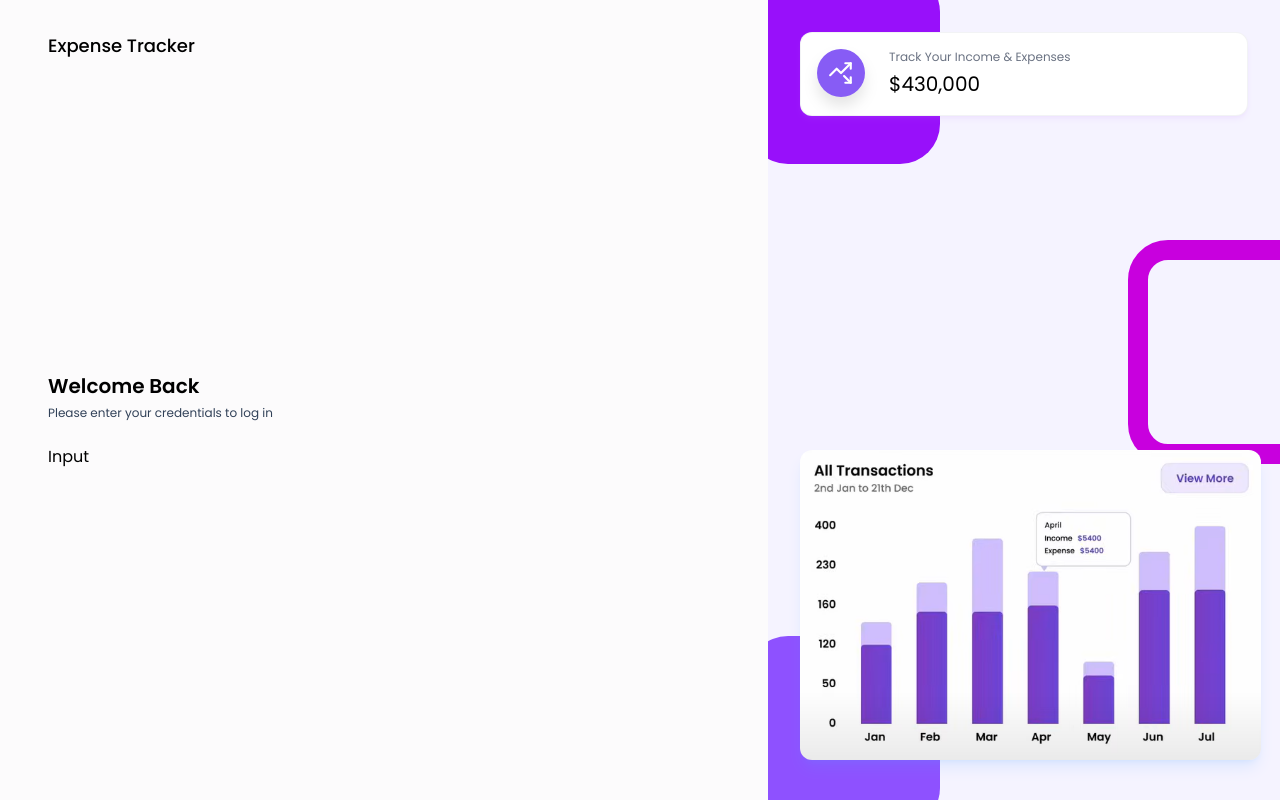
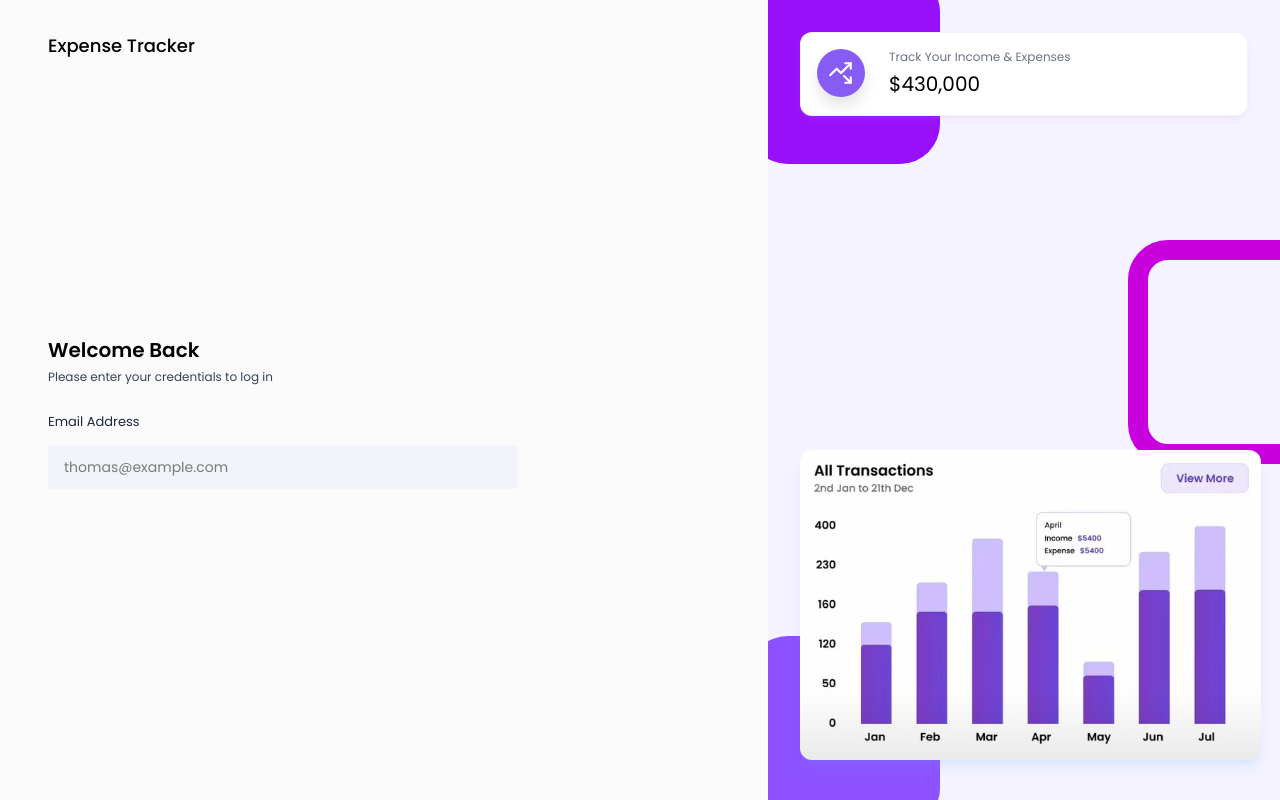
Before and after one commit to DhanukaPrabhashwara/Expense-Tracker, a React (Vite) app in the folder frontend/expense-tracker/: page /login in a window 1280 px wide. Built offline with nearby package versions, Linux system fonts and the light colour scheme.

Commit message:
created input field for email-Login page

```diff
--- a/frontend/expense-tracker/src/components/Inputs/Input.jsx
+++ b/frontend/expense-tracker/src/components/Inputs/Input.jsx
@@ -1,9 +1,44 @@
 import React from 'react'
+import { FaRegEye, FaRegEyeSlash } from "react-icons/fa";
+import { useState } from 'react';
 
-const Input = () => {
+const Input = ({value, onChange, placeholder, label, type}) => {
+    const [showPassowrd, setShowPassword] = useState(false);
+
+    const togglePassword = () => {
+        setShowPassword(!showPassowrd);
+    };
   return (
     <div>
-      Input
+      <label className="text-[13px] text-slate-800">{label}</label>
+
+      <div className="input-box">
+        <input
+            type={type === 'password' ? showPassowrd ? 'text' : 'password' : type}
+            placeholder={placeholder}
+            className="w-full bg-transparent outline-none"
+            value={value}
+            onChange={(e) => onChange(e)}
+        />
+
+        {type === 'password' && (
+            <>
+                {showPassowrd ? (
+                    <FaRegEyeSlash
+                        size={22}
+                        className="text-slate-400 cursor-pointer"
+                        onClick={() => toggleShowPassword()}
+                    />
+                ) : (
+                    <FaRegEye
+                        size={22}
+                        className="text-primary cursor-pointer"
+                        onClick={() => toggleShowPassword()}
+                    />
+                )}
+            </>
+        )}
+      </div>
     </div>
   )
 }
--- a/frontend/expense-tracker/src/index.css
+++ b/frontend/expense-tracker/src/index.css
@@ -17,3 +17,7 @@
         overflow: hidden;
     }
 }
+
+.input-box {
+    @apply w-full flex justify-between gap-3 text-sm text-black bg-slate-100 rounded px-4 py-3 mb-4 mt-3 border-slate-200 outline-none;
+}
```
